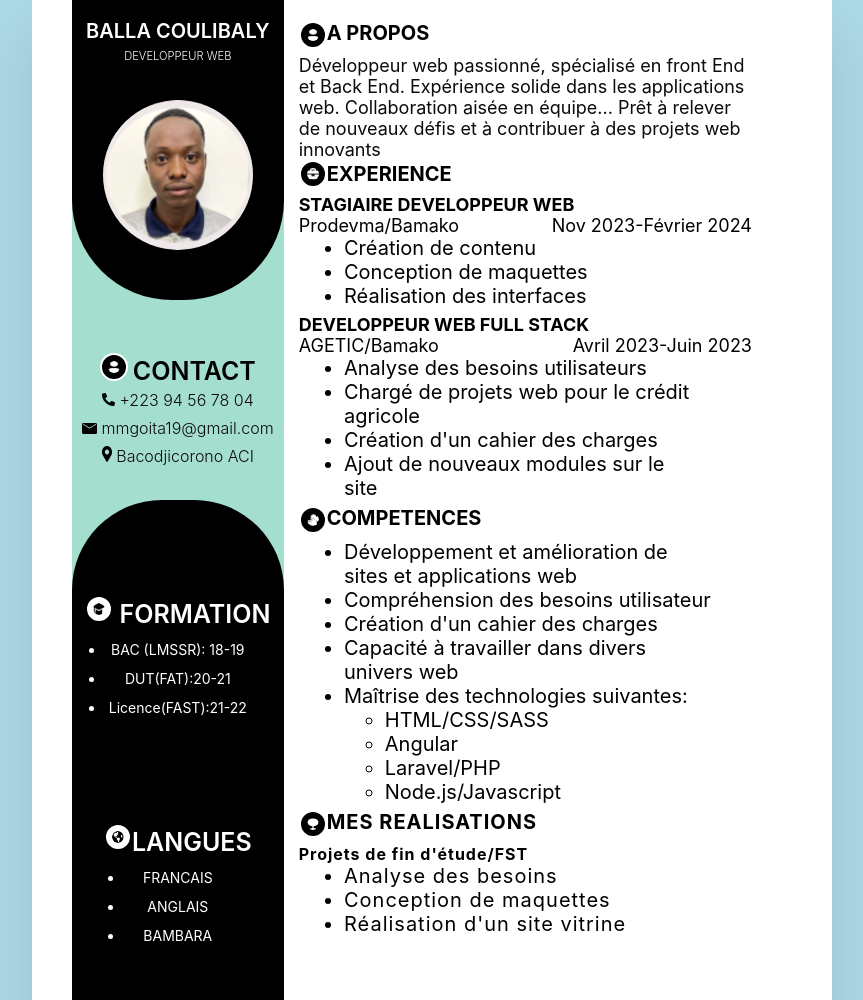
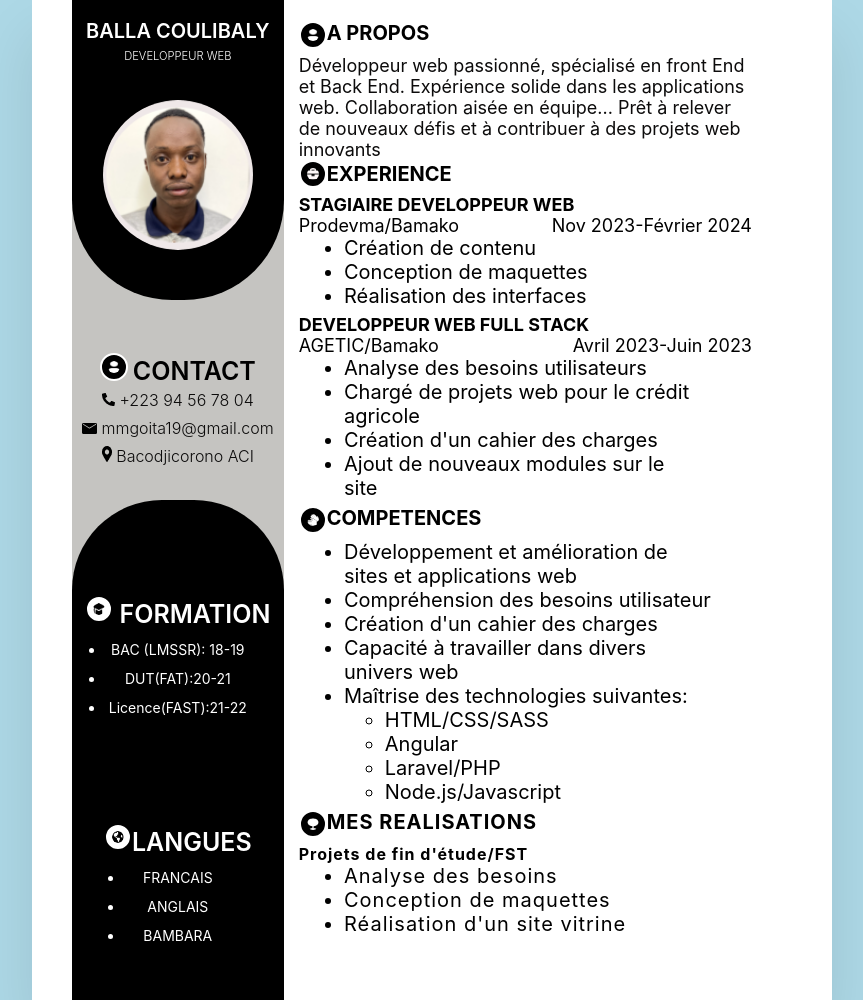
Before and after one commit to moussa-goita/Mycv, a plain HTML site: page index.html in a window 1280 px wide. Shown: the whole page, without its empty margins (208-1071 px from the left). Drawn offline with Linux system fonts and the light colour scheme.

Commit message:
color of variable

```diff
--- a/style.css
+++ b/style.css
@@ -7,7 +7,7 @@
 }
 /* Déclaration de la couleur dominante */
 :root {
-    --couleur-dominante: rgb(164, 222, 206); /* Vert vif */
+    --couleur-dominante: #C5C4C1; /* Vert vif */
 }
 /* Styles pour le corps de la page */
 body{
```
